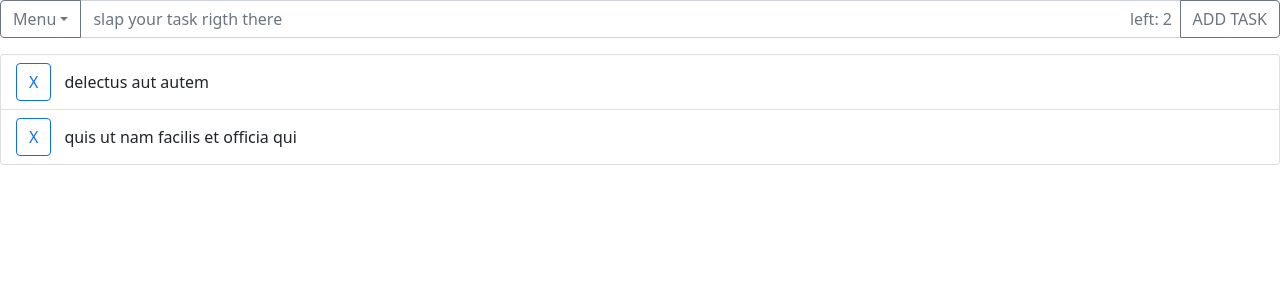
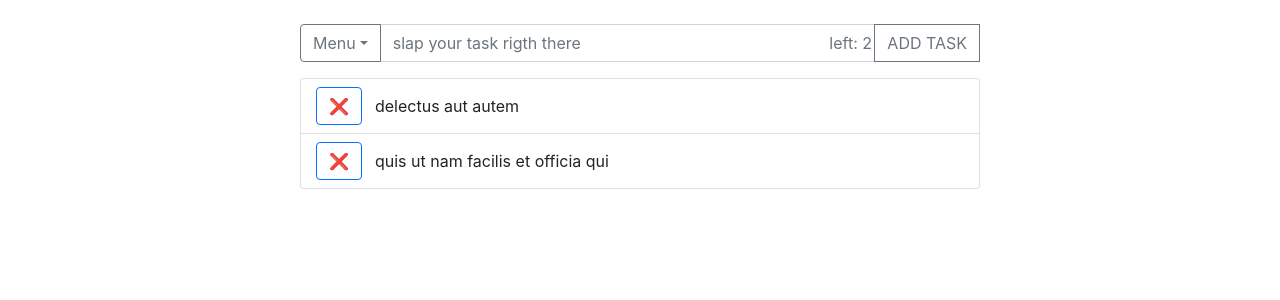
Before and after one commit to mtctxd/redux-toolkit-todos, a React (Create React App) app: page / in a window 1280 px wide. Shown: the top 300 px of the page. Built offline with nearby package versions, Linux system fonts and the light colour scheme.

Commit message:
task was made

```diff
--- a/src/App.jsx
+++ b/src/App.jsx
@@ -12,6 +12,8 @@ import {
   resetStorage,
   setAllTodosAsCompleted,
 } from './slices/todoSlice';
+
+import './index.css';
 
 const initilaInputsState = {
   newTodoTitle: '',
@@ -170,10 +172,10 @@ function App() {
         <button className="btn btn-outline-secondary" type="button" onClick={handleAddNewTodo}>
           ADD TASK
         </button>
-      </div>
       <span className='inputs-container_how-many-left fs-6 text-muted'>
         {`left: ${notCompletedItems().length}`}
       </span>
+      </div>
       <div>
         {(inputs.newTodoTitle === 'fetch') && (
           <div>
--- a/src/components/Todo.jsx
+++ b/src/components/Todo.jsx
@@ -49,7 +49,11 @@ export const Todo = ({ todo, handleInput, setInputs, inputs }) => {
             onChange={() => dispatch(toggleCompletedTodo(todo.id))}
           />
           <label className="btn btn-outline-primary" htmlFor={todo.id}>
-            X
+            {todo.completed ? (
+                <span>&#9989;</span>
+              ) : (
+                <span>&#10060;</span>
+            )}
           </label>
         </div>
       </div>
--- a/src/index.css
+++ b/src/index.css
@@ -11,3 +11,8 @@ code {
   font-family: source-code-pro, Menlo, Monaco, Consolas, 'Courier New',
     monospace;
 }
+
+.app {
+  width: 680px;
+  margin: 24px auto 0;
+}
```
